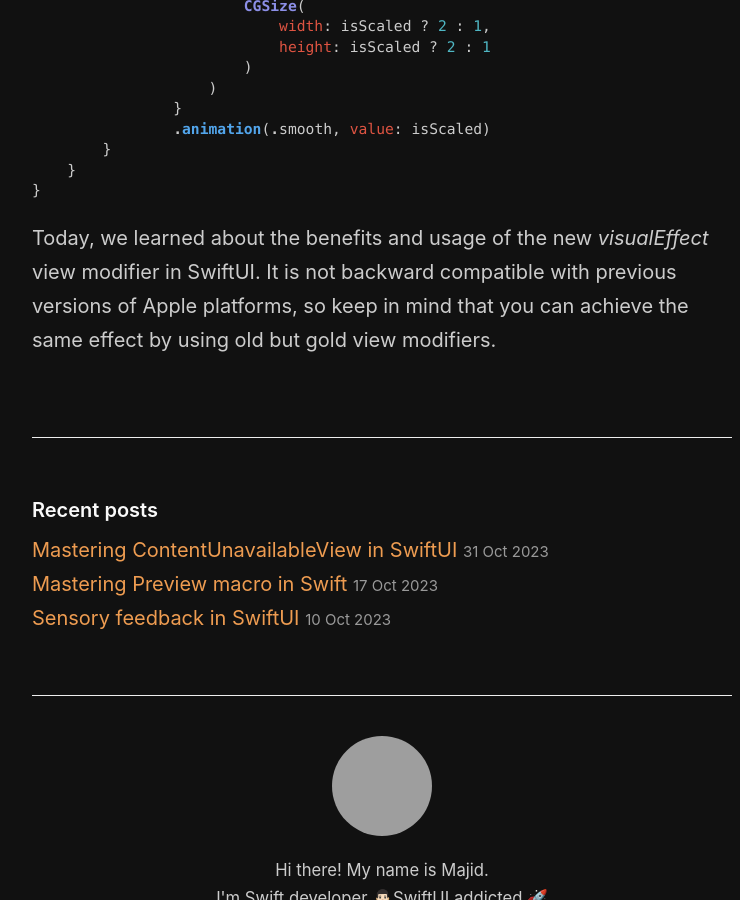
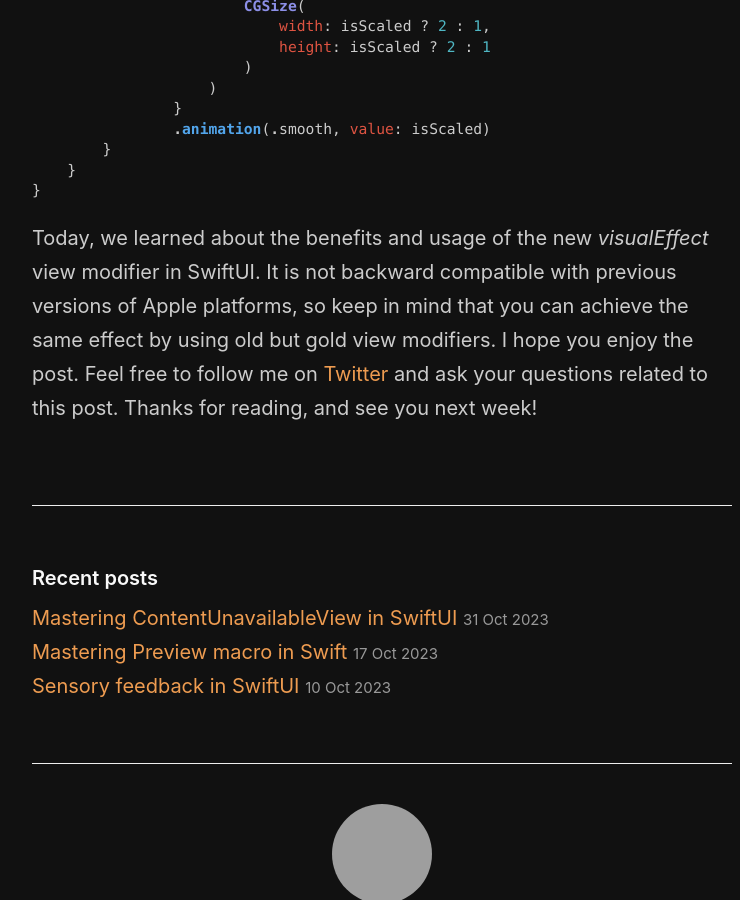
Before and after one commit to mecid/mecid.github.io, a Jekyll site: the page built from _posts/2023-11-07-visual-effects-in-swiftui.md, in a window 1280 px wide and 900 px high, scrolled down 2293 px, cut to the strip 0-900 px from the top of the window. Shown: the whole strip, without its empty margins (258-998 px from the left). Built offline with Jekyll 4.4.1, drawn with Linux system fonts in a browser that asks for light colours; grey boxes are pictures that could not be loaded.

Commit message:
conclusion added to the visual effects post

````diff
--- a/_posts/2023-11-07-visual-effects-in-swiftui.md
+++ b/_posts/2023-11-07-visual-effects-in-swiftui.md
@@ -70,4 +70,4 @@ struct ContentView: View {
 }
 ```
 
-Today, we learned about the benefits and usage of the new *visualEffect* view modifier in SwiftUI. It is not backward compatible with previous versions of Apple platforms, so keep in mind that you can achieve the same effect by using old but gold view modifiers.
+Today, we learned about the benefits and usage of the new *visualEffect* view modifier in SwiftUI. It is not backward compatible with previous versions of Apple platforms, so keep in mind that you can achieve the same effect by using old but gold view modifiers. I hope you enjoy the post. Feel free to follow me on [Twitter](https://twitter.com/mecid) and ask your questions related to this post. Thanks for reading, and see you next week!
````
